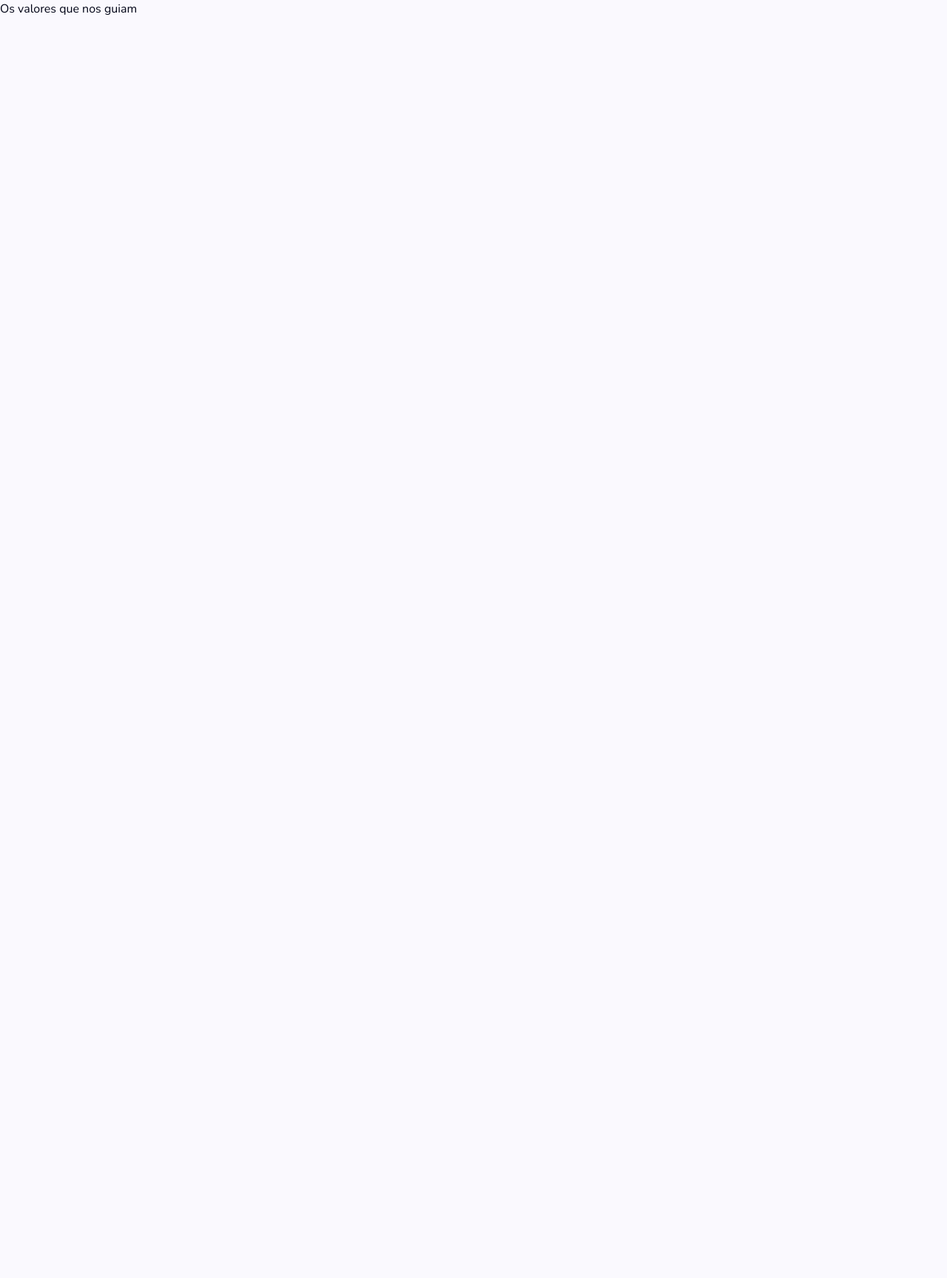
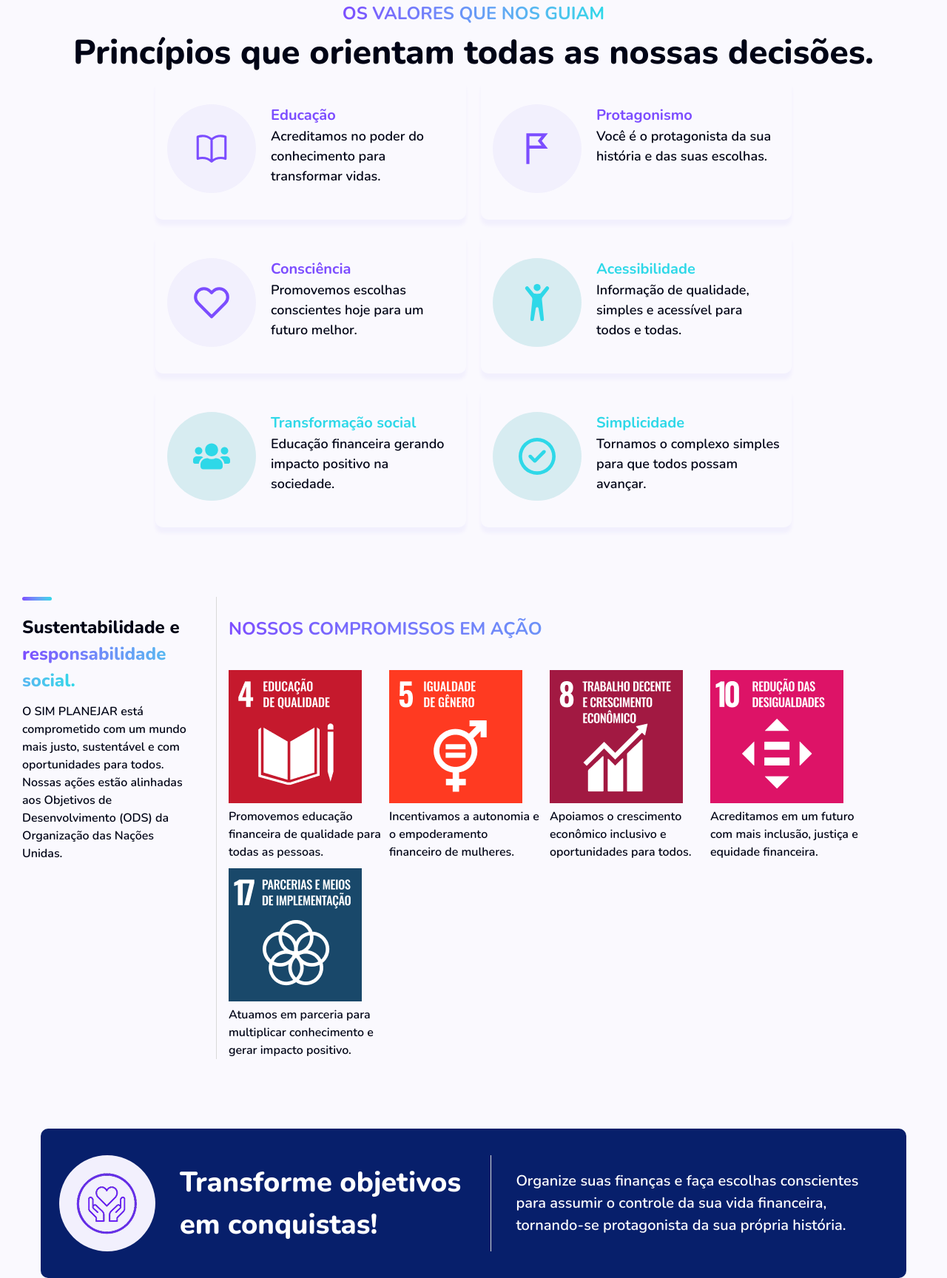
Before and after one commit to simplanejar/website-simplanejar, a Next.js app: page / in a window 1280 px wide. Shown: the whole page at 74% size. Before the commit the page ends 800 px from the top, so only its background shows below. Built offline with nearby package versions, Linux system fonts and the light colour scheme.

Commit message:
feat: add desktop design

```diff
--- a/components/pages/about/Values.tsx
+++ b/components/pages/about/Values.tsx
@@ -5,6 +5,7 @@ import { FiHeart } from "react-icons/fi";
 import { BsPersonArmsUp } from "react-icons/bs";
 import { FaUsers } from "react-icons/fa";
 import { FaRegCircleCheck } from "react-icons/fa6";
+import Image from 'next/image'
 
 interface ValuesCardsData {
     title: string;
@@ -39,6 +40,8 @@ interface ValuesData {
     goalsCard: {
         title: string;
         description: string;
+        icon: string;
+        iconAlt: string;
     }
 }
 
@@ -127,16 +130,71 @@ const valuesMockData: ValuesData = {
     },
     goalsCard: {
         title: "Transforme objetivos em conquistas!",
-        description: "Organize suas finanças e faça escolhas conscientes para assumir o controle da sua vida financeira, tornando-se protagonista da sua própria história."
+        description: "Organize suas finanças e faça escolhas conscientes para assumir o controle da sua vida financeira, tornando-se protagonista da sua própria história.",
+        icon: "/about/hands-holding-heart.png",
+        iconAlt: "Ícone de mãos segurando um coração."
     }
 }
 
 export default function Values() {
+    const textGradient = "bg-gradient-to-r from-[#7C4DFF] to-[#2ED8E8] bg-clip-text text-transparent";
     return(
         <div>
-            <section className="flex w-full max-w-360">
-                <h2>{valuesMockData.titleTag}</h2>
-                <h1></h1>
+            <section className="flex flex-col w-full max-w-360 items-center justify-center m-auto">
+                <h2 className={`text-center uppercase text-[24px] font-bold ${textGradient}`}>{valuesMockData.titleTag}</h2>
+                <h1 className="text-[46px] text-center px-5 font-extrabold">{valuesMockData.title}</h1>
+                <div className="flex items-center justify-center gap-x-5 gap-y-4 flex-wrap">
+                    {valuesMockData.valuesCard.map((card, index) => {
+                        const Icon = card.icon;
+                        return (
+                            <div key={index} className="rounded-[10px] bg-[##FCFCFE] shadow-[0_8px_4px_0_#F2F0FD] py-9 px-4 flex flex-nowrap gap-5 max-w-105">
+                                <div key={card.title}
+                                    className={`shrink-0 grow-0 flex justify-center items-center rounded-[100px] w-30 h-30 ${index < 3 ? 'bg-[#F2F0FD]' : 'bg-[#D7ECF1]'}`}
+                                >
+                                    <Icon size={50} color={index < 3 ? '#7C4DFF' : '#2ED8E8'} />
+                                </div>
+                                <div key={card.description}>
+                                    <h3 className={`text-[20px] font-bold ${index < 3 ? 'text-[#7C4DFF]' : 'text-[#2ED8E8]'}`}>{card.title}</h3>
+                                    <p className="text-[18px] font-semibold">{card.description}</p>
+                                </div>
+                            </div>
+                        )
+                    })}
+                </div>
+            </section>
+            <section className="flex flex-nowrap w-full max-w-360 items-start justify-center m-auto my-[94px] pl-[30px]">
+                <div className="w-[290px]">
+                    <div className="w-10 h-[5px] rounded-[10px] bg-gradient-to-r from-[#7C4DFF] to-[#2ED8E8] mb-[18px]"/>
+                    <h2 className="text-[24px] font-extrabold mb-[12px] pr-4">
+                        <span>{valuesMockData.odsSection.title.firstPart}</span>
+                        <span className={textGradient}>{valuesMockData.odsSection.title.secondPart}</span>
+                    </h2>
+                    <p className="font-semibold pr-9">{valuesMockData.odsSection.description.p1}</p>
+                    <p className="font-semibold pr-9">{valuesMockData.odsSection.description.p2}</p>
+                </div>
+                <div className="pl-4 border-l border-l-[#D9D9D9]">
+                    <h2 className={`text-[24px] font-bold uppercase mb-[38px] mt-[25px] ${textGradient}`}>{valuesMockData.odsSection.subtitle}</h2>
+                    <div className="flex flex-wrap gap-[10px]">
+                        {
+                            valuesMockData.odsSection.actions.map((action, index) => (
+                                <div key={index} className="max-w-[207px]">
+                                    <Image src={action.image.path} alt={action.image.alt} width={180} height={180} />
+                                    <p className="font-semibold mt-[6px]">{action.description}</p>
+                                </div>
+                            ))
+                        }
+                    </div>
+                </div>
+            </section>
+            <section className="max-w-360 w-full m-auto px-[55px]">
+                <div className="flex items-center justify-around w-full bg-[#071F6B] rounded-[10px] py-[36px]">
+                    <div className="bg-[#F2F0FD] w-[130px] h-[130px] rounded-[100px] flex justify-center items-center shrink-0 mx-4">
+                        <Image src={valuesMockData.goalsCard.icon} width={85} height={84} alt={valuesMockData.goalsCard.iconAlt}/>
+                    </div>
+                    <h2 className="text-[38px] text-white font-extrabold max-w-[403px] pr-5">{valuesMockData.goalsCard.title}</h2>
+                    <div className="w-[1px] self-stretch bg-[#D9D9D9] mr-4"/>
+                    <p className="text-white text-[20px] font-semibold max-w-[519px] pr-4">{valuesMockData.goalsCard.description}</p>
+                </div>
             </section>
         </div>
     )
```
Also changed, not shown: public/about/hands-holding-heart.png (added), 1 other file (tests, documents, lock files or other folders).
